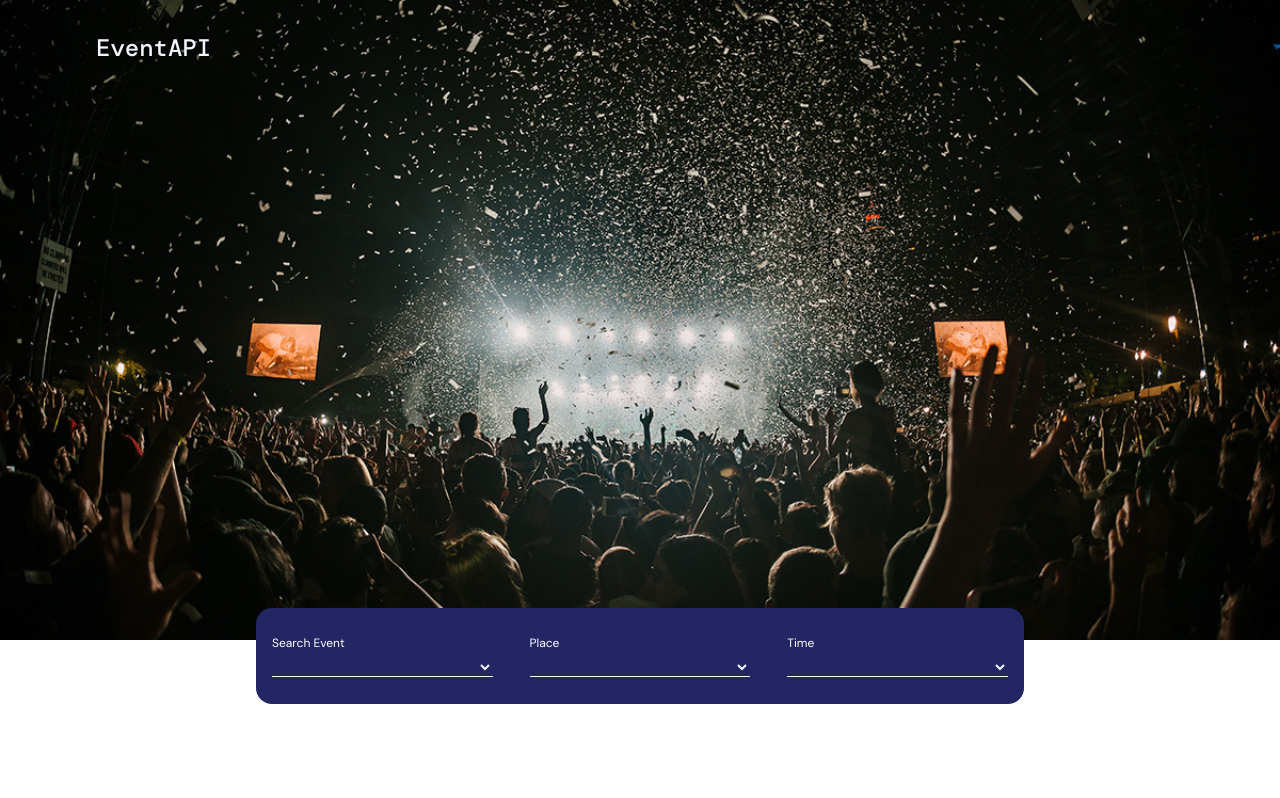
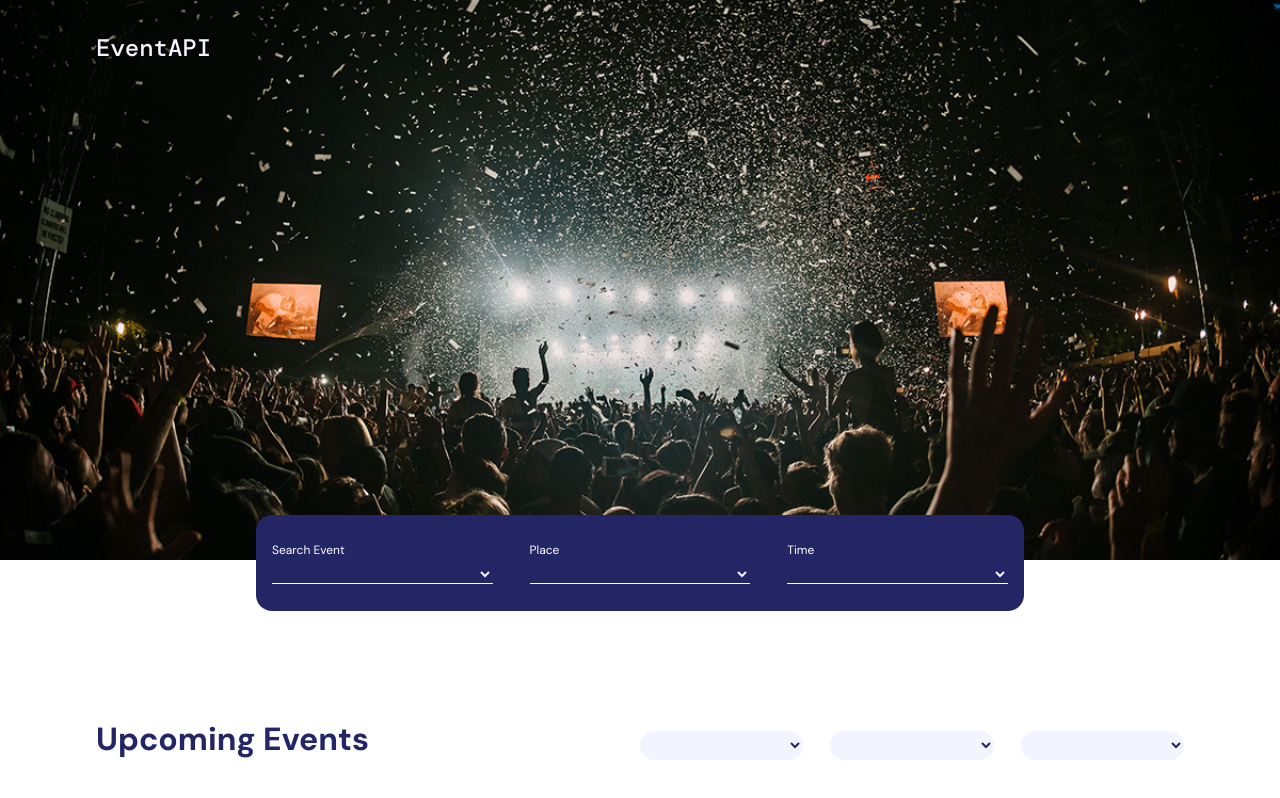
Before and after one commit to EirikOrkelbog/EventAPI, a plain HTML site: page index.html in a window 1280 px wide. Drawn offline with nearby package versions, Linux system fonts and the light colour scheme.

Commit message:
Added main navigation

```diff
--- a/_app/css/main.css
+++ b/_app/css/main.css
@@ -4,3 +4,4 @@
 @import '/_app/css/base.css';
 
 @import '/_app/css/modules/header.css';
+@import '/_app/css/modules/main-navigation.css';
--- a/_app/css/modules/header.css
+++ b/_app/css/modules/header.css
@@ -1,12 +1,6 @@
-select {
-	background-color: var(--primary-color);
-	border: none;
-	color: var(--secondary-color);
-}
-
 .header_image {
 	position: relative;
-	height: 80vh;
+	height: 70vh;
 	background-image: url(/_app/assets/images/header.jpg);
 	background-position: center;
 	background-size: cover;
@@ -27,7 +21,7 @@ select {
 	align-items: center;
 	justify-content: space-between;
 	position: absolute;
-	top: 95%;
+	top: 92%;
 	left: 50%;
 	transform: translateX(-50%);
 	width: 60%;
@@ -48,3 +42,9 @@ select {
 	font-size: var(--small);
 	margin-bottom: .5rem;
 }
+
+.search-box_content {
+	background-color: var(--primary-color);
+	border: none;
+	color: var(--secondary-color);
+}
--- /dev/null
+++ b/_app/css/modules/main-navigation.css
@@ -0,0 +1,29 @@
+.main_navigation {
+	display: flex;
+	align-items: flex-end;
+	justify-content: space-between;
+	color: var(--dark-text);
+	height: 25vh;
+	padding: 0 6rem;
+}
+
+.main_navigation-h2 {
+	font-size: 2rem;
+	font-weight: var(--bold);
+	color: var(--primary-color);
+}
+
+.main_navigation-container {
+	display: flex;
+	justify-content: space-between;
+	width: 50%;
+}
+
+.main_navigation-content {
+	width: 30%;
+	font-size: var(--large);
+	background-color: var(--secondary-color);
+	border-radius: var(--border-radius);
+	color: var(--primary-color);
+	border: none;
+}
--- a/_app/css/variables.css
+++ b/_app/css/variables.css
@@ -2,6 +2,7 @@
 	--primary-color: #242565;
 	--background-color: #F5F5F5;
 	--secondary-color: #F2F4FF;
+	--dark-text: #000000;
 
 	--padding: 1rem;
 
@@ -12,6 +13,9 @@
 	--regular: 1rem;
 	--small: 0.75rem;
 
+	--regular: 300;
+	--bold: 700;
+
 	--logo-font: 'DM Mono', monospace;
 
 }
--- a/index.html
+++ b/index.html
@@ -10,14 +10,14 @@
 
 	<body>
 		<header>
-			<div class="header_image">
+			<section class="header_image">
 				<button href="/" class="header_logo">EventAPI</button>
 
 				<div class="header_search-box">
 					<div class="search-box">
 						<label for="search-event" class="search-box_name">Search Event</label>
 
-						<select name="search-event" id="search-event">
+						<select name="search-event" id="search-event" class="search-box_content">
 							<option value=""></option>
 						</select>
 					</div>
@@ -25,7 +25,7 @@
 					<div class="search-box">
 						<label for="place" class="search-box_name">Place</label>
 
-						<select name="place" id="place">
+						<select name="place" id="place" class="search-box_content">
 							<option value=""></option>
 						</select>
 					</div>
@@ -33,12 +33,38 @@
 					<div class="search-box">
 						<label for="time" class="search-box_name">Time</label>
 
-						<select name="time" id="time">
+						<select name="time" id="time" class="search-box_content">
 							<option value=""></option>
 						</select>
 					</div>
 				</div>
-			</div>
+			</section>
 		</header>
+
+		<main>
+			<section class="main_navigation">
+				<h2 class="main_navigation-h2">Upcoming Events</h2>
+
+				<div class="main_navigation-container">
+					<select name="day" id="day" class="main_navigation-content">
+						<option value=""></option>
+					</select>
+
+					<select name="type" id="type" class="main_navigation-content">
+						<option value=""></option>
+					</select>
+
+					<select name="category" id="category" class="main_navigation-content">
+						<option value=""></option>
+					</select>
+				</div>
+			</section>
+
+			<section class="main_cards"></section>
+		</main>
+
+		<footer>
+
+		</footer>
 	</body>
 </html>
```
